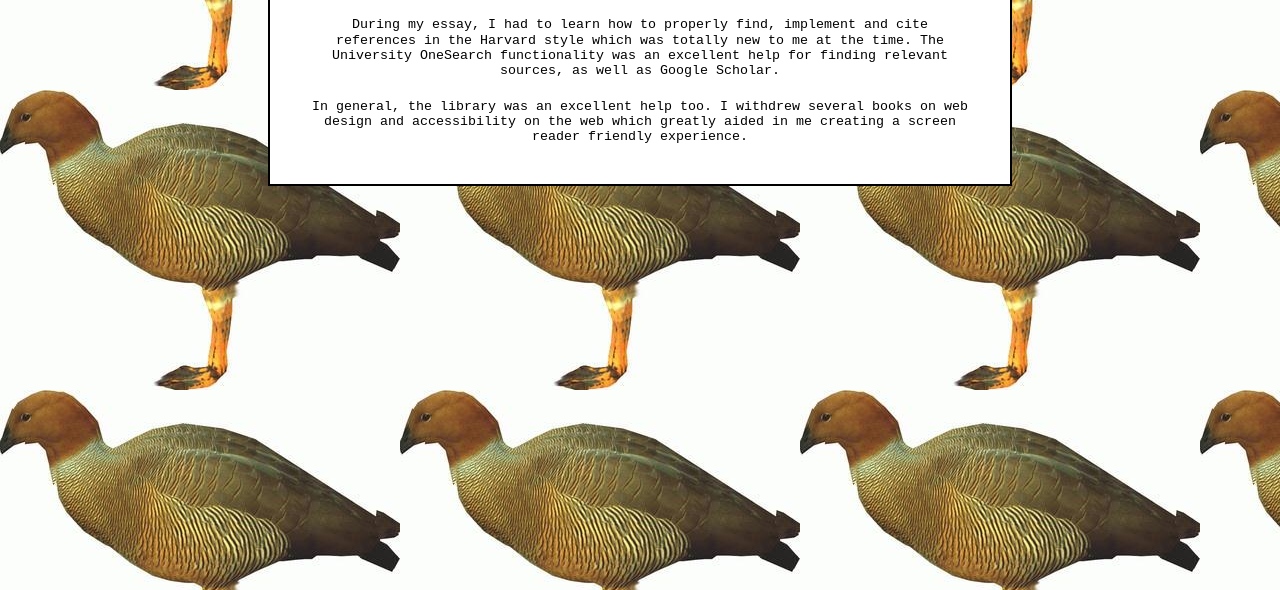
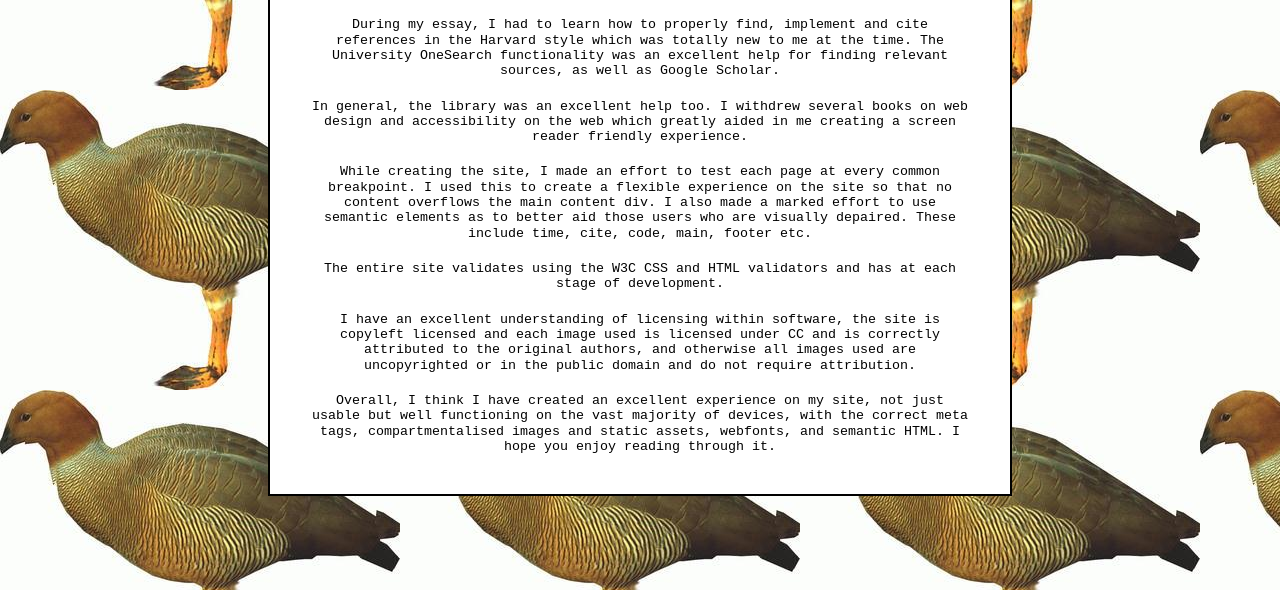
Before and after one commit to shrapnelnet/journal, a plain HTML site: page tutorial.html in a window 1280 px wide. Shown: the part 210-800 px from the top of the page. Drawn offline with Linux system fonts and the light colour scheme; a web font is replaced by a local one.

Commit message:
Finished tutorial.html & assets

```diff
--- a/tutorial.html
+++ b/tutorial.html
@@ -27,7 +27,10 @@
             <p>This semester, I think the largest new skills I've learned have been library skills and referencing.</p>
             <p>During my essay, I had to learn how to properly find, implement and cite references in the Harvard style which was totally new to me at the time. The University OneSearch functionality was an excellent help for finding relevant sources, as well as Google Scholar.</p>
             <p>In general, the library was an excellent help too. I withdrew several books on web design and accessibility on the web which greatly aided in me creating a screen reader friendly experience.</p>
-
+            <p>While creating the site, I made an effort to test each page at every common breakpoint. I used this to create a flexible experience on the site so that no content overflows the main content div. I also made a marked effort to use semantic elements as to better aid those users who are visually depaired. These include time, cite, code, main, footer etc.</p>
+            <p>The entire site validates using the W3C CSS and HTML validators and has at each stage of development.</p>
+            <p>I have an excellent understanding of licensing within software, the site is copyleft licensed and each image used is licensed under CC and is correctly attributed to the original authors, and otherwise all images used are uncopyrighted or in the public domain and do not require attribution.</p>
+            <p>Overall, I think I have created an excellent experience on my site, not just usable but well functioning on the vast majority of devices, with the correct meta tags, compartmentalised images and static assets, webfonts, and semantic HTML. I hope you enjoy reading through it.</p>
         </main>
     </div>
 </body>
```
